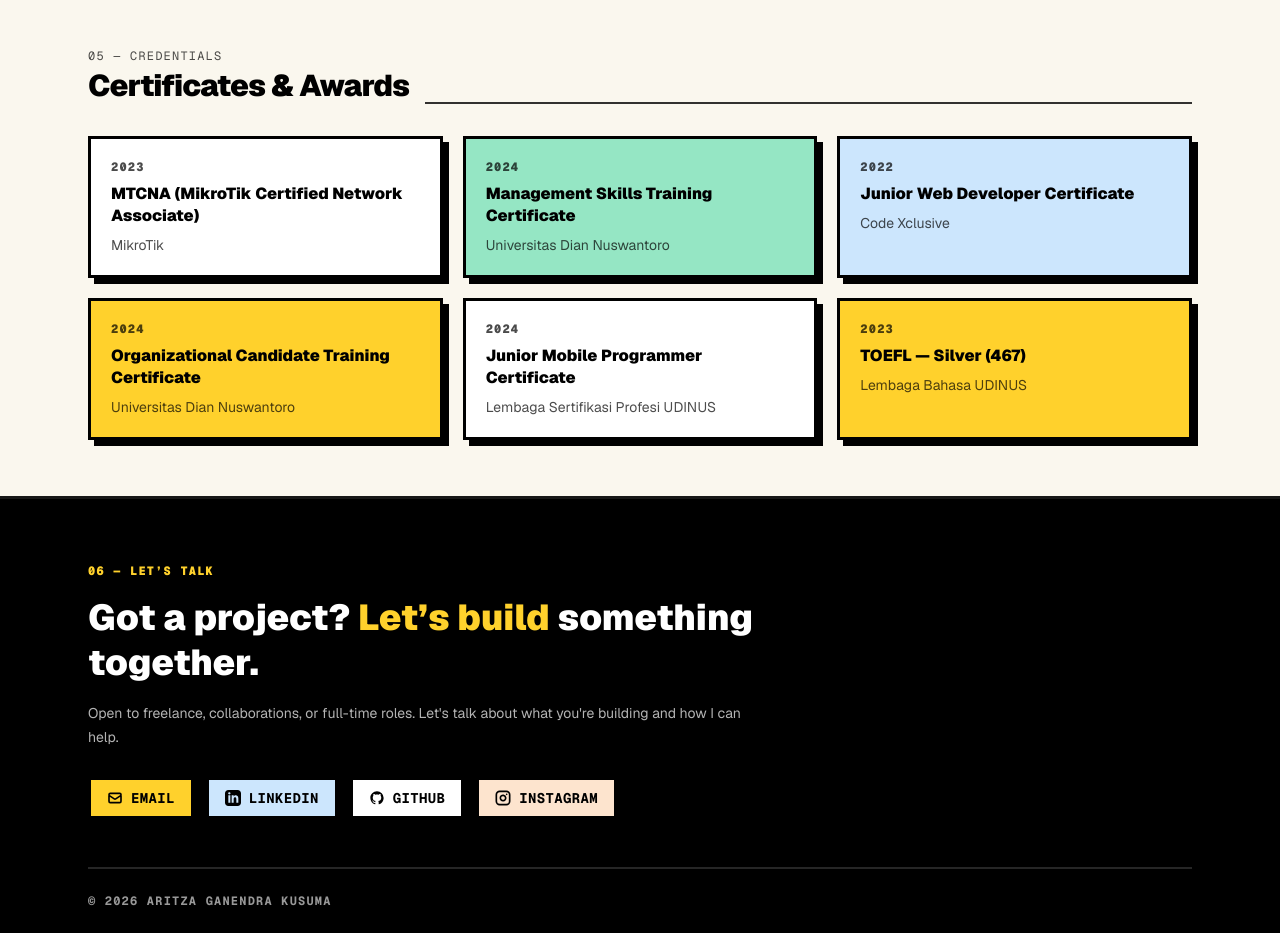
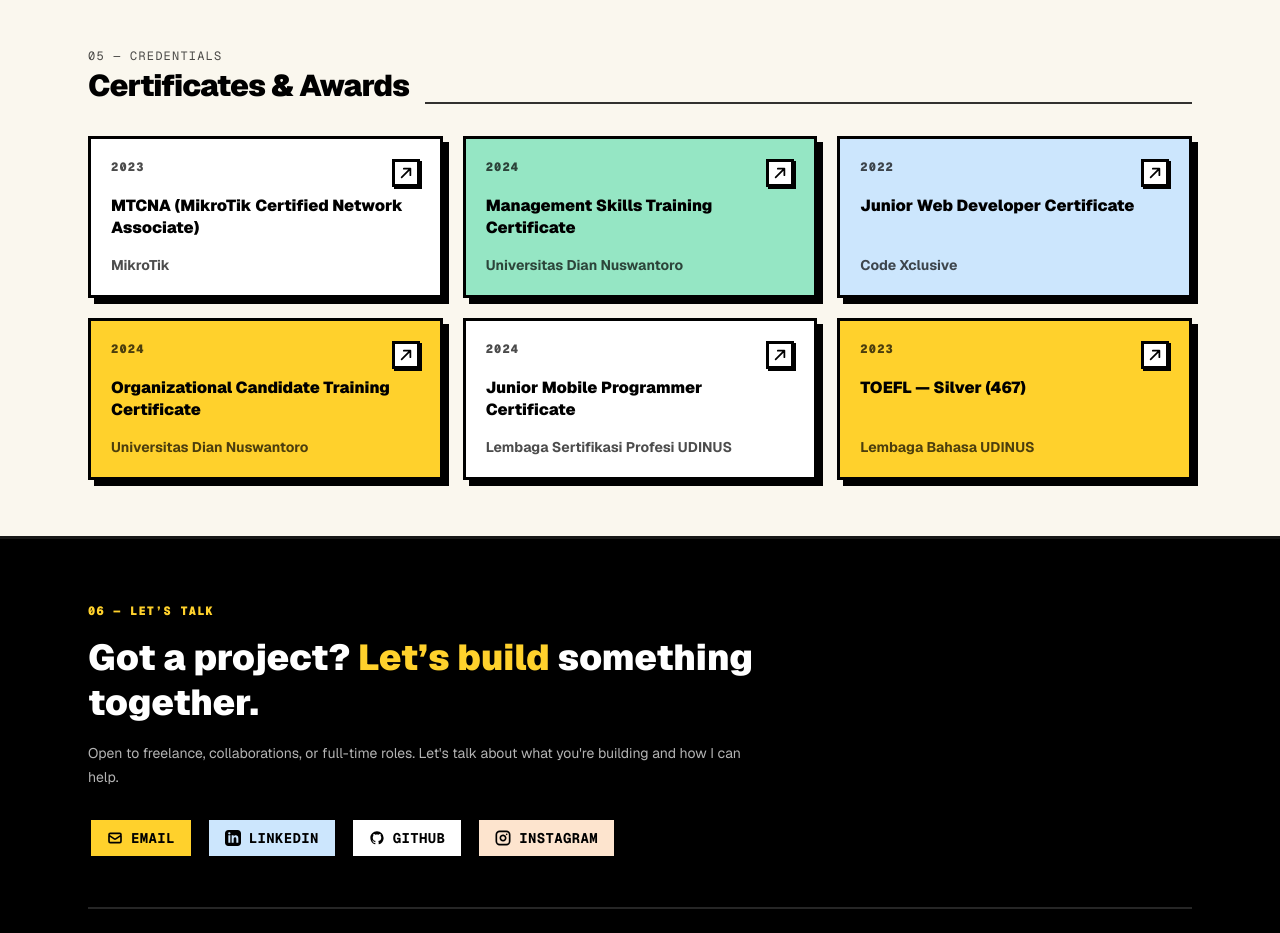
Before and after one commit to ValKyRiE2117/portfoliov3, a Next.js app: page / in a window 1280 px wide. Shown: the part 3080-4013 px from the top of the page. Built offline with nearby package versions, Linux system fonts and the light colour scheme.

Commit message:
feat : fix social link

```diff
--- a/app/page.tsx
+++ b/app/page.tsx
@@ -291,15 +291,32 @@
 
             <div className="mt-8 grid grid-cols-1 gap-5 md:grid-cols-2 lg:grid-cols-3">
               {portfolio.certificates.map((c) => (
-                <NeoCard key={`${c.title}-${c.year}`} accent={c.accent}>
+                <a
+                  key={`${c.title}-${c.year}`}
+                  href={c.link || "#"}
+                  target="_blank"
+                  rel="noopener noreferrer"
+                  className="group block transition-all duration-200 hover:-translate-y-1 hover:translate-x-0.5"
+                >
+                  <NeoCard accent={c.accent} className="h-full flex flex-col justify-between">
+                    <div>
+                      <div className="flex items-start justify-between">
                         <p className="text-xs font-mono font-black uppercase tracking-widest opacity-70">
                           {c.year}
                         </p>
-                  <p className="mt-2 text-base font-black leading-snug">{c.title}</p>
-                  <p className="mt-2 text-sm text-black/70">
+                        <div className="neo-border bg-[var(--neo-paper)] p-1 transition-all group-hover:bg-[var(--neo-sun)] text-black" style={{ boxShadow: '2px 2px 0 0 #000' }}>
+                          <svg className="h-3.5 w-3.5" fill="none" viewBox="0 0 24 24" stroke="currentColor" strokeWidth={3}>
+                            <path strokeLinecap="round" strokeLinejoin="round" d="M4.5 19.5l15-15m0 0H8.25m11.25 0v11.25" />
+                          </svg>
+                        </div>
+                      </div>
+                      <p className="mt-2 text-base font-black leading-snug text-black group-hover:text-black/80">{c.title}</p>
+                    </div>
+                    <p className="mt-4 text-sm text-black/70 font-bold">
                       {c.issuer}
                     </p>
                   </NeoCard>
+                </a>
               ))}
             </div>
           </Container>
@@ -322,7 +339,7 @@
 
             <div className="mt-7 flex flex-wrap gap-3">
               <NeoButton
-                href={portfolio.links.email}
+                href={`mailto:${portfolio.links.email}`}
                 className="bg-[var(--neo-sun)] text-black hover:bg-[var(--neo-sun)]/90"
               >
                 <svg className="h-4 w-4" fill="none" viewBox="0 0 24 24" stroke="currentColor" strokeWidth={2.5}>
```
Lines whose indentation alone changed are shown as unchanged.
